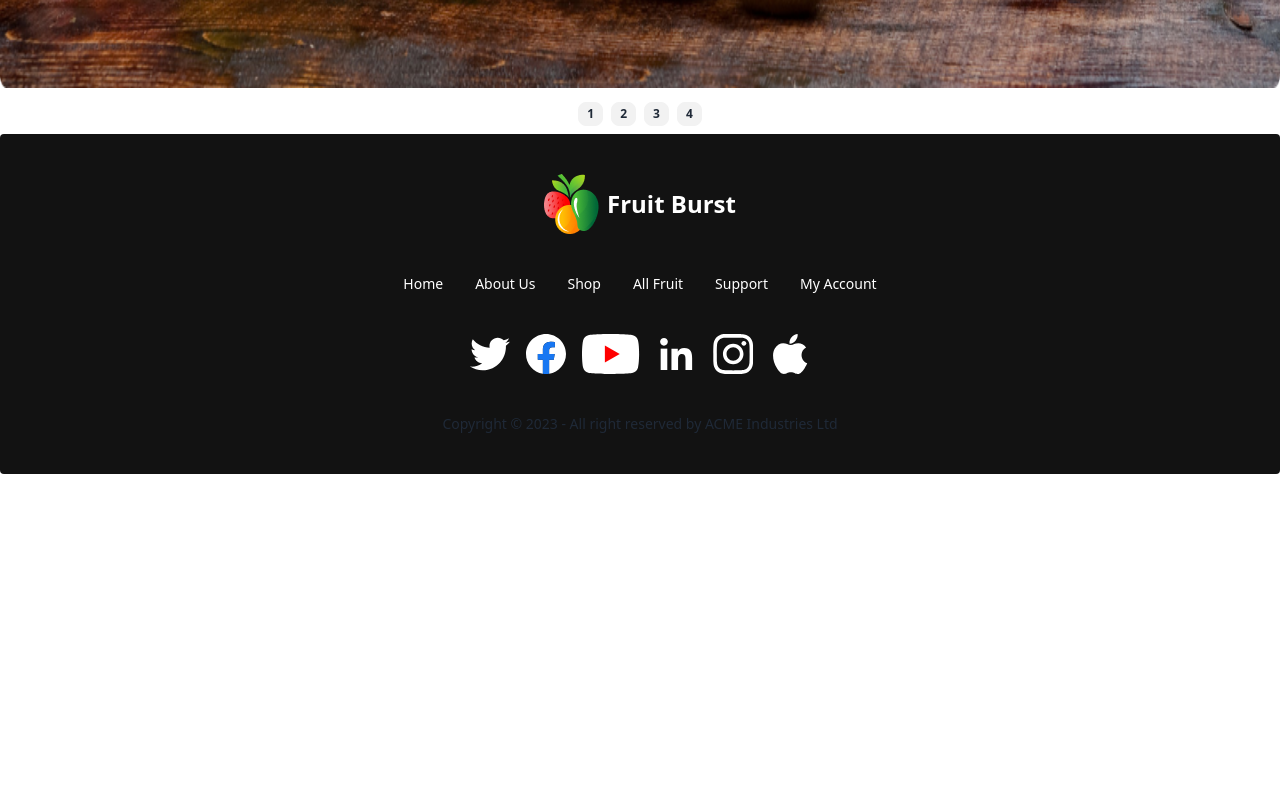
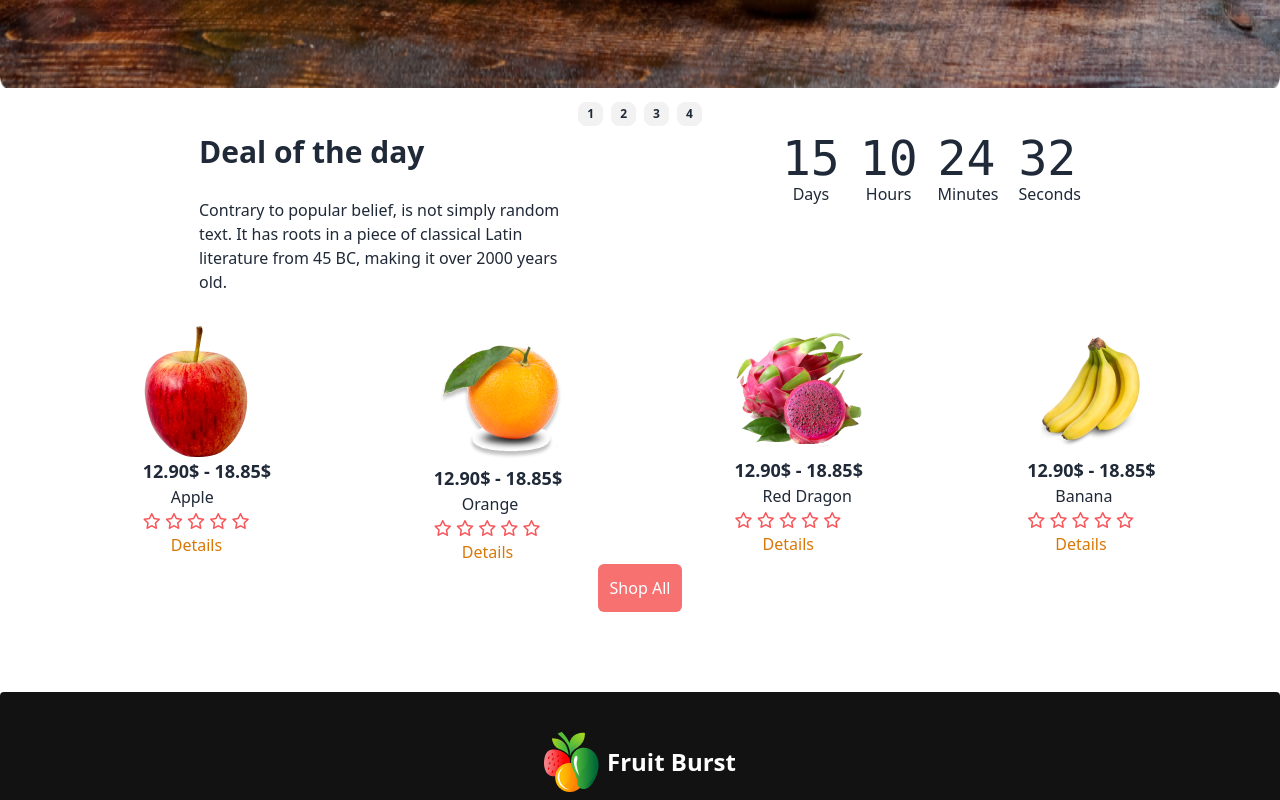
Before and after one commit to MohamamdRasel/assignment_03, a plain HTML site: page index.html in a window 1280 px wide. Shown: the part 980-1780 px from the top of the page. Before the commit the page ends 1454 px from the top, so only its background shows below. Drawn offline with nearby package versions, Linux system fonts and the light colour scheme; grey boxes are pictures that could not be loaded.

Commit message:
completed deal section

```diff
--- a/index.html
+++ b/index.html
@@ -108,13 +108,110 @@
   <a href="#item4" class="btn btn-xs">4</a>
 </div>
 
+<div>
+  <div class="md:flex md:justify-evenly lg:flex lg:justify-evenly ">
+    <div class=" mb-8 w-96 align-middle">
+      <h2 class="font-extrabold text-3xl mb-7">Deal of the day</h2>
+      <p>Contrary to popular belief, is not simply random text. It has roots in a piece of classical Latin literature from 45 BC, making it over 2000 years old.</p>
+    </div>
+    <div>
+      <div class="grid grid-flow-col gap-5 text-center auto-cols-max">
+        <div class="flex flex-col">
+          <span class="countdown font-mono text-5xl">
+            <span style="--value:15;"></span>
+          </span>
+          Days
+        </div>
+        <div class="flex flex-col">
+          <span class="countdown font-mono text-5xl">
+            <span style="--value:10;"></span>
+          </span>
+          Hours
+        </div>
+        <div class="flex flex-col">
+          <span class="countdown font-mono text-5xl">
+            <span style="--value:24;"></span>
+          </span>
+          Minutes
+        </div>
+        <div class="flex flex-col">
+          <span class="countdown font-mono text-5xl">
+            <span style="--value:32;"></span>
+          </span>
+          Seconds
+        </div>
+      </div>
+    </div>
+  </div>
+
+<div class="flex gap-5 justify-evenly">
+  <div class="border-solid  ml-5  bg-white  border-red-400">
+    <img class="" src="img/fruit6.png" alt="">
+    <h4 class="text-lg font-semibold">12.90$ - 18.85$</h4>
+    <p class="justify-center ml-7">Apple</p>
+    <div class="text-[#F85559]">
+      <i class="fa-regular fa-star text-[#F85559]"></i>
+      <i class="fa-regular fa-star"></i>
+      <i class="fa-regular fa-star"></i>
+      <i class="fa-regular fa-star"></i>
+      <i class="fa-regular fa-star"></i>
+    </div>
+    <button class="ml-7 text-amber-600">Details</button>
+  </div>
+  <div class="border-solid  ml-5  bg-white  border-red-400">
+    <img class="" src="img/fruit7.png" alt="">
+    <h4 class="text-lg font-semibold">12.90$ - 18.85$</h4>
+    <p class="justify-center ml-7">Orange</p>
+    <div class="text-[#F85559]">
+      <i class="fa-regular fa-star text-[#F85559]"></i>
+      <i class="fa-regular fa-star"></i>
+      <i class="fa-regular fa-star"></i>
+      <i class="fa-regular fa-star"></i>
+      <i class="fa-regular fa-star"></i>
+    </div>
+    <button class="ml-7 text-amber-600">Details</button>
+  </div>
+  <div class="border-solid  ml-5  bg-white  border-red-400">
+    <img class="" src="img/fruit8.png" alt="">
+    <h4 class="text-lg font-semibold">12.90$ - 18.85$</h4>
+    <p class="justify-center ml-7">Red Dragon</p>
+    <div class="text-[#F85559]">
+      <i class="fa-regular fa-star text-[#F85559]"></i>
+      <i class="fa-regular fa-star"></i>
+      <i class="fa-regular fa-star"></i>
+      <i class="fa-regular fa-star"></i>
+      <i class="fa-regular fa-star"></i>
+    </div>
+    <button class="ml-7 text-amber-600">Details</button>
+  </div>
+  <div class="border-solid  ml-5  bg-white  border-red-400">
+    <img class="" src="img/fruit9.png" alt="">
+    <h4 class="text-lg font-semibold">12.90$ - 18.85$</h4>
+    <p class="justify-center ml-7">Banana</p>
+    <div class="text-[#F85559]">
+      <i class="fa-regular fa-star text-[#F85559]"></i>
+      <i class="fa-regular fa-star"></i>
+      <i class="fa-regular fa-star"></i>
+      <i class="fa-regular fa-star"></i>
+      <i class="fa-regular fa-star"></i>
+    </div>
+    <button class="ml-7 text-amber-600">Details</button>
+  </div>
+
+</div>
+<div class="flex justify-center ">
+  <button class="bg-red-400 p-3 rounded-md text-white">Shop All</button>
+</div>
+
+
+</div>
     </main>
-    <footer class="footer footer-center p-10 bg-[#121212] text-base-content rounded">
+    <footer class="footer footer-center mt-20 p-10 bg-[#121212] text-base-content rounded">
       <div class="flex">
         <img src="img/logo.png" alt="">
         <h3 class="text-white font-bold text-2xl" >Fruit Burst</h3>
       </div>
-      <div class="grid grid-flow-col gap-8 text-white">
+      <div class="grid grid-cols-3 md:grid-flow-col lg:grid-flow-col gap-8 text-white">
         <a class="link link-hover">Home</a>
         <a class="link link-hover">About Us</a>
         <a class="link link-hover">Shop</a>
@@ -180,7 +277,6 @@
         </div>
       </div>
       <div>
-        <p>Copyright © 2023 - All right reserved by ACME Industries Ltd</p>
       </div>
     </footer>
 </body>
```
Also changed, not shown: tailwind.config.js (+6 -1 lines).
